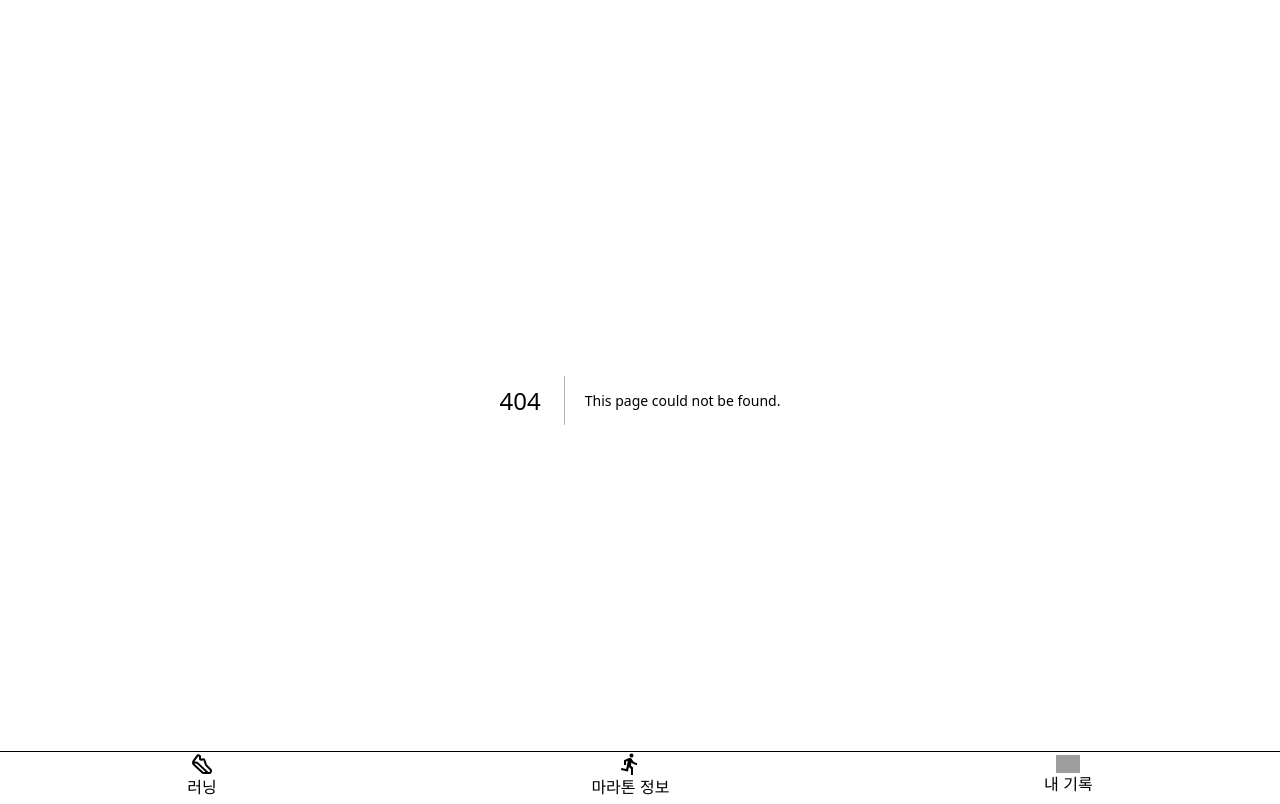
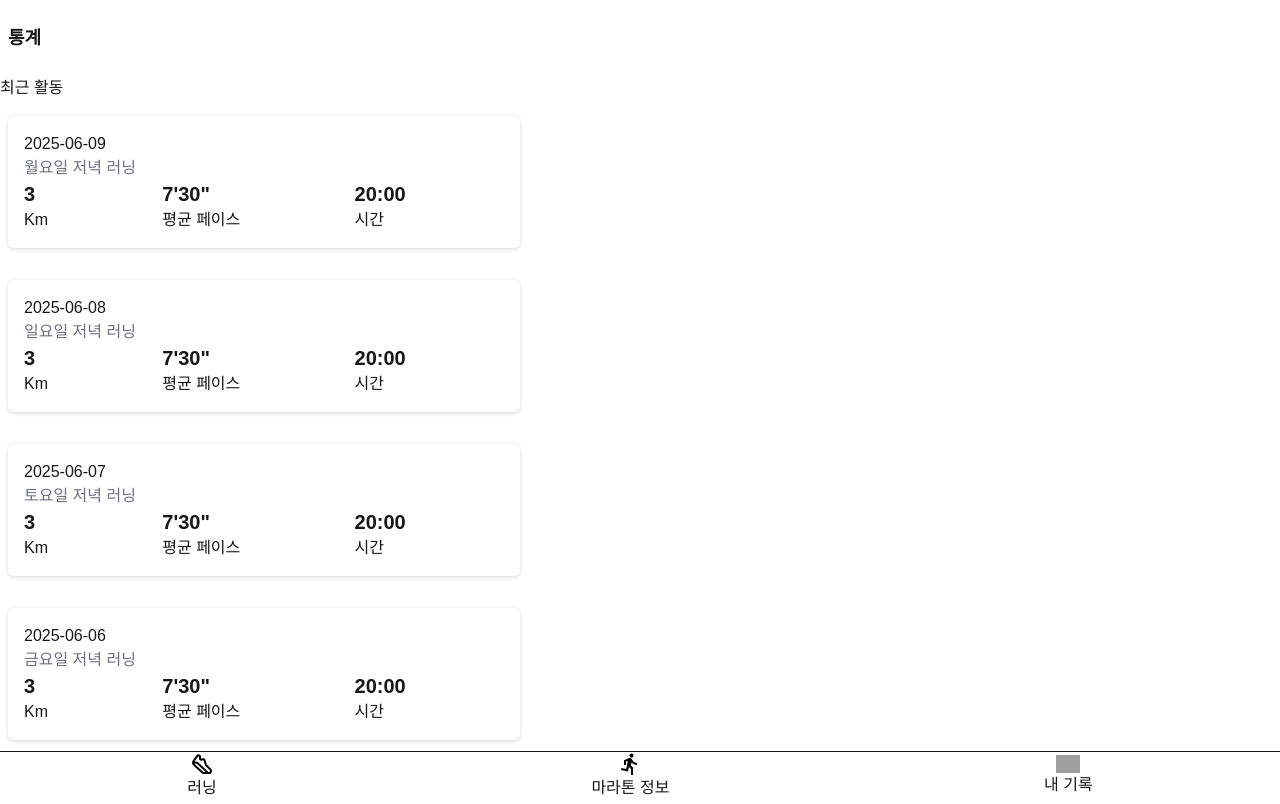
Before and after one commit to LeeHwiGyoung/running, a Next.js app: page /dashboard in a window 1280 px wide. Before the commit this address had no page. Built offline with nearby package versions, Linux system fonts and the light colour scheme; grey boxes are pictures that could not be loaded.

Commit message:
✨ page.tsx(dashboard) : 대시보드 페이지에 러닝 기록 리스트 렌더링 추가

```diff
--- /dev/null
+++ b/src/app/dashboard/page.tsx
@@ -0,0 +1,59 @@
+import RunCard from '@/component/dashboard/RunCard'
+import React from 'react'
+
+const RunCardDummyData =
+    [
+        {
+            date: '2025-06-09',
+            title : "월요일 저녁 러닝",
+            distance : 3,
+            distanceLabel : 'Km',
+            runningPace : 450,
+            runningTime : 1200,
+        },
+        {
+            date: '2025-06-08',
+            title : "일요일 저녁 러닝",
+            distance : 3,
+            distanceLabel : 'Km',
+            runningPace : 450,
+            runningTime : 1200,
+        },
+        {
+            date: '2025-06-07',
+            title : "토요일 저녁 러닝",
+            distance : 3,
+            distanceLabel : 'Km',
+            runningPace : 450,
+            runningTime : 1200,
+        },
+        {
+            date: '2025-06-06',
+            title : "금요일 저녁 러닝",
+            distance : 3,
+            distanceLabel : 'Km',
+            runningPace : 450,
+            runningTime : 1200,
+        }]
+
+export default function page() {
+  return (
+    <>
+      <header className="py-4">
+        <h2 className="font-bold text-lg p-2">통계</h2>
+      </header>
+      <main className='mb-16'>
+        <section className='space-y-4'>
+            <h3>최근 활동</h3>
+            <ul className='flex flex-col gap-8 px-2'>
+                {RunCardDummyData.map((runData)=>
+                    <li key={runData.date + runData.title}>
+                        <RunCard date={runData.date} title={runData.title} distance={runData.distance} distanceLabel={runData.distanceLabel} runningPace={runData.runningPace} runningTime={runData.runningTime}/>
+                    </li>
+                )}
+            </ul>
+        </section>
+      </main>
+    </>
+  )
+}
```
